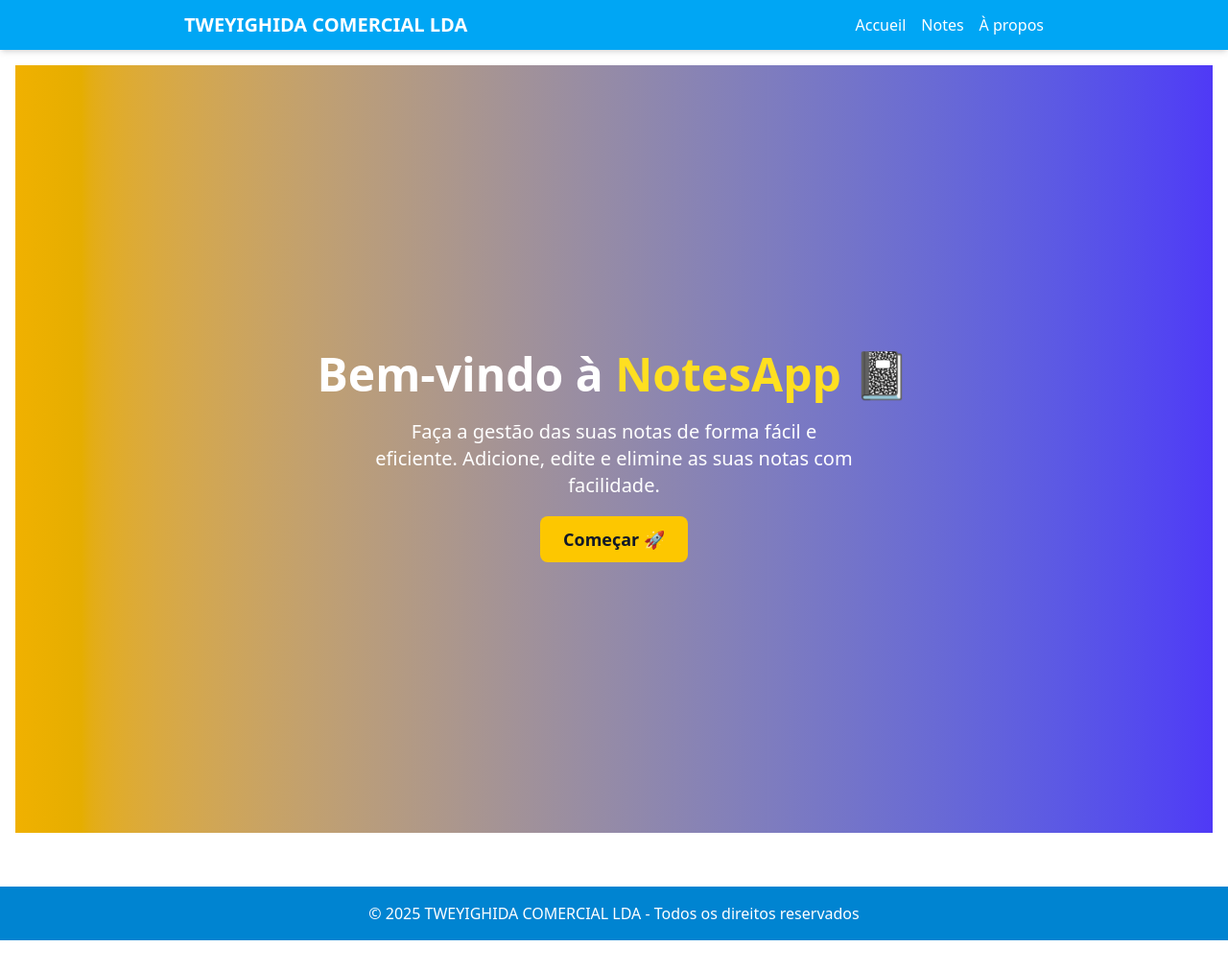
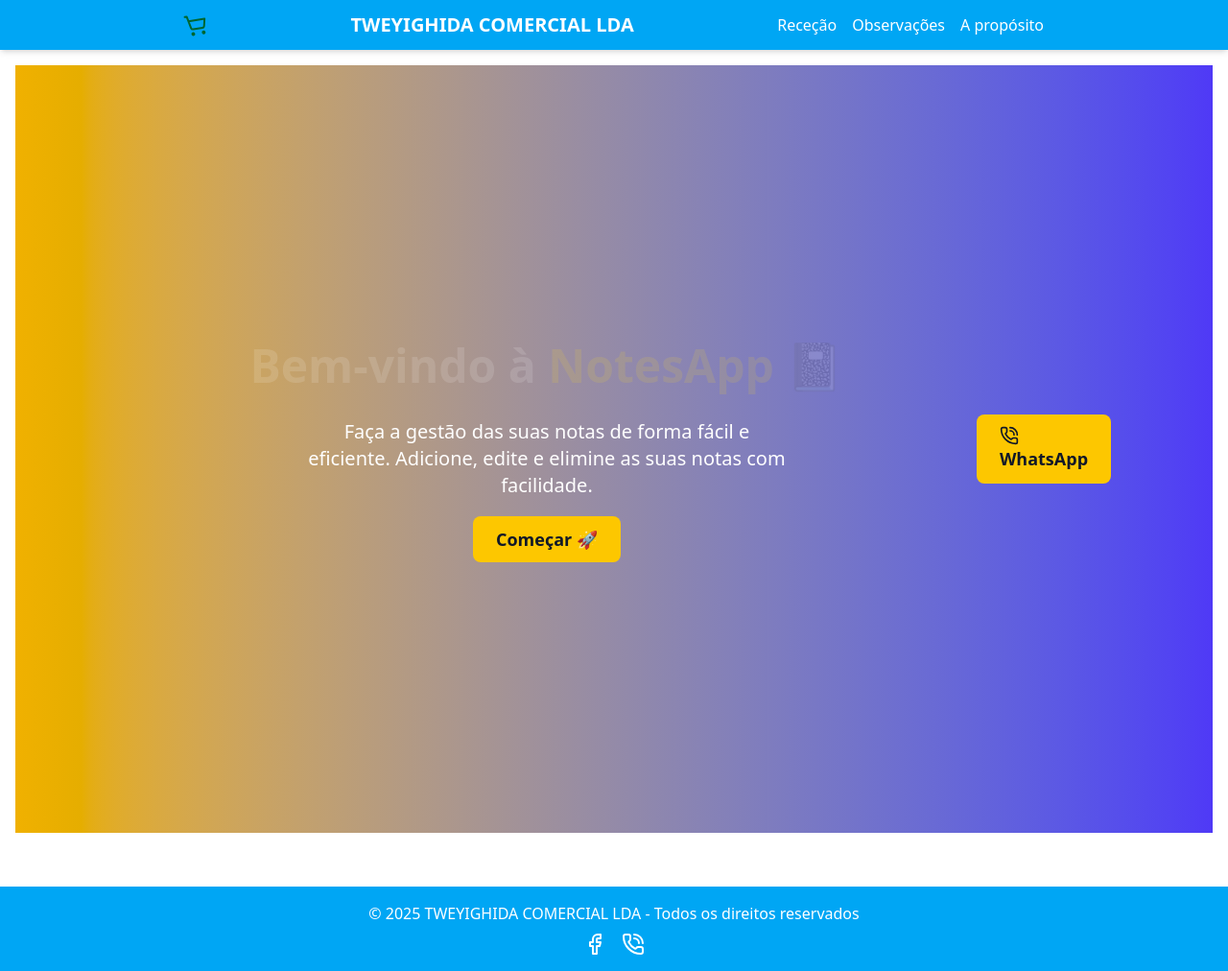
Before and after one commit to lamatmed/Tweighida, a Next.js app: page / in a window 1280 px wide. Shown: the whole page at 96% size. Before the commit the page ends 980 px from the top, so only its background shows below. Built offline with nearby package versions, Linux system fonts and the light colour scheme.

Commit message:
first commit traduit

```diff
--- a/package.json
+++ b/package.json
@@ -9,10 +9,15 @@
         "lint": "next lint"
     },
     "dependencies": {
+        "@emotion/react": "^11.14.0",
+        "@emotion/styled": "^11.14.0",
         "@fortawesome/fontawesome-free": "^6.7.2",
         "@fortawesome/fontawesome-svg-core": "^6.7.2",
+        "@mui/icons-material": "^6.4.7",
+        "@mui/material": "^6.4.7",
         "@tailwindcss/postcss": "^4.0.9",
         "appwrite": "^17.0.0",
+        "framer-motion": "^12.4.11",
         "jspdf": "^3.0.0",
         "jspdf-autotable": "^5.0.2",
         "lucide-react": "^0.476.0",
--- a/src/app/about/page.tsx
+++ b/src/app/about/page.tsx
@@ -20,7 +20,7 @@
   return (
     <div className="max-w-md md:max-w-4xl mx-auto p-6 md:p-12 bg-white shadow-md rounded-lg mt-10 md:mt-16">
       <h1 className="text-3xl md:text-4xl font-bold text-blue-600 mb-4">
-        Sobre nós NotesApp V1
+        Sobre nós NotesApp V1.0.0
       </h1>
       <p className="text-gray-700 leading-relaxed">
         NotesApp é um aplicativo simples e intuitivo que permite que você gerencie suas anotações com facilidade.
--- a/src/app/components/Footer.tsx
+++ b/src/app/components/Footer.tsx
@@ -1,10 +1,21 @@
+import { Facebook, PhoneCall } from "lucide-react";
+
 export default function Footer() {
   return (
-    <footer className="bg-sky-600 text-white text-center p-4 mt-10">
+    <footer className="bg-sky-500 text-white text-center p-4 mt-10">
       <div className="max-w-4xl mx-auto flex flex-col items-center">
         <p className="text-sm sm:text-base">
           © {new Date().getFullYear()} TWEYIGHIDA COMERCIAL LDA - Todos os direitos reservados
         </p>
+        {/* Icônes Réseaux Sociaux */}
+        <div className="flex space-x-4 mt-2">
+          <a href="https://www.facebook.com" target="_blank" rel="noopener noreferrer" className="hover:text-gray-300">
+            <Facebook size={24} />
+          </a>
+          <a href="https://wa.me/244939465408" target="_blank" rel="noopener noreferrer" className="hover:text-gray-300">
+            <PhoneCall size={24} />
+          </a>
+        </div>
       </div>
     </footer>
   );
--- a/src/app/components/Hero.tsx
+++ b/src/app/components/Hero.tsx
@@ -1,7 +1,8 @@
 'use client'
 import { useState, useEffect } from "react";
 import Loader from "./Loader";
-
+import { motion } from "framer-motion";
+import { PhoneCallIcon } from "lucide-react";
 export default function Hero() {
   const [loading, setLoading] = useState(true);
 
@@ -22,9 +23,15 @@
   return (
     <section className="relative w-full min-h-screen flex items-center justify-center text-center bg-gradient-to-r from-yellow-500 to-indigo-600 text-white px-4">
       <div className="w-full max-w-4xl px-6">
-        <h1 className="text-3xl sm:text-4xl md:text-5xl font-extrabold mb-4 leading-tight">
-          Bem-vindo à <span className="text-yellow-300">NotesApp</span> 📓
-        </h1>
+      <motion.h1
+  className="text-3xl sm:text-4xl md:text-5xl font-extrabold mb-4 leading-tight"
+  initial={{ y: -10, opacity: 0 }}
+  animate={{ y: 0, opacity: 1 }}
+  transition={{ duration: 0.8, ease: "easeInOut", repeat: Infinity, repeatType: "reverse" }}
+>
+  Bem-vindo à <span className="text-yellow-300">NotesApp</span> 📓
+</motion.h1>
+
         <p className="text-base sm:text-lg md:text-xl mb-7 max-w-lg mx-auto">
           Faça a gestão das suas notas de forma fácil e eficiente. Adicione, edite e elimine as suas notas com facilidade.
         </p>
@@ -34,7 +41,11 @@
         >
           Começar 🚀
         </a>
+
       </div>
+      <a href="https://wa.me/222301473" target="_blank" rel="noopener noreferrer" className="px-6 py-3 text-lg font-semibold bg-yellow-400 text-gray-900 rounded-lg transition-all transform hover:bg-yellow-500 hover:scale-105 active:scale-95">
+                    <PhoneCallIcon size={20} />WhatsApp
+                  </a>
     </section>
   );
 }
--- a/src/app/components/Navbar.tsx
+++ b/src/app/components/Navbar.tsx
@@ -1,13 +1,20 @@
 'use client'
 import { useState } from "react";
-import { Menu, X } from "lucide-react"; // Icônes pour le menu mobile
-
+import { FileText, Home, Info, Menu, ShoppingCartIcon, X } from "lucide-react"; // Icônes pour le menu mobile
+import { motion } from "framer-motion";
 export default function Navbar() {
   const [isOpen, setIsOpen] = useState(false);
 
   return (
     <nav className="bg-sky-500 text-white p-3 shadow-md">
       <div className="max-w-4xl mx-auto flex justify-between items-center">
+      <motion.div
+  animate={{ rotate: [0, 10, -10, 0] }}
+  transition={{ repeat: Infinity, duration: 1.5, ease: "easeInOut" }}
+>
+  <ShoppingCartIcon fontSize="large" className="text-green-800" />
+</motion.div>
+
         <h1 className="text-xl font-bold">TWEYIGHIDA COMERCIAL LDA</h1>
 
         {/* Bouton Menu pour mobile */}
@@ -20,19 +27,32 @@
 
         {/* Menu Desktop */}
         <ul className="hidden lg:flex space-x-4">
-          <li><a href="/" className="hover:underline">Accueil</a></li>
-          <li><a href="/notes" className="hover:underline">Notes</a></li>
-          <li><a href="/about" className="hover:underline">À propos</a></li>
+          <li><a href="/" className="hover:underline"> Receção</a></li>
+          <li><a href="/notes" className="hover:underline">Observações</a></li>
+          <li><a href="/about" className="hover:underline">A propósito</a></li>
         </ul>
       </div>
 
       {/* Menu Mobile */}
       {isOpen && (
-        <ul className="lg:hidden flex flex-col items-center space-y-3 mt-3">
-          <li><a href="/" className="hover:underline" onClick={() => setIsOpen(false)}>Receção</a></li>
-          <li><a href="/notes" className="hover:underline" onClick={() => setIsOpen(false)}>Observações</a></li>
-          <li><a href="/about" className="hover:underline" onClick={() => setIsOpen(false)}>A propósito</a></li>
-        </ul>
+       <ul className="lg:hidden flex flex-col items-center space-y-3 mt-3">
+       <li>
+         <a href="/" className="flex items-center gap-2 hover:underline" onClick={() => setIsOpen(false)}>
+           <Home size={20} /> Receção
+         </a>
+       </li>
+       <li>
+         <a href="/notes" className="flex items-center gap-2 hover:underline" onClick={() => setIsOpen(false)}>
+           <FileText size={15} /> Observações
+         </a>
+       </li>
+       <li>
+         <a href="/about" className="flex items-center gap-2 hover:underline" onClick={() => setIsOpen(false)}>
+           <Info size={15} /> A propósito
+         </a>
+       </li>
+     </ul>
+
       )}
     </nav>
   );
--- a/src/app/components/NewNoteForm.tsx
+++ b/src/app/components/NewNoteForm.tsx
@@ -1,6 +1,7 @@
 'use client'
 import { useState } from 'react'
 import { addNote } from '../actions/noteActions';
+import { PlusCircle } from 'lucide-react';
 
 const NewNoteForm = () => {
   const [content, setContent] = useState('')
@@ -58,12 +59,13 @@
   return (
     <div className="max-w-md mx-auto mt-5 p-4 bg-white rounded-lg shadow-md">
       {!showForm && (
-        <button
-          onClick={() => setShowForm(true)}
-          className="w-full bg-blue-500 text-white px-4 py-2 rounded-md hover:bg-blue-600 transition duration-200 text-sm"
-        >
-          Adicionar uma nota
-        </button>
+      <button
+      onClick={() => setShowForm(true)}
+      className="w-full bg-blue-500 text-white px-4 py-2 rounded-md hover:bg-blue-600 transition duration-200 text-sm flex items-center justify-center gap-2"
+    >
+      <PlusCircle size={20} /> Adicionar uma nota
+    </button>
+
       )}
 
       {showForm && (
--- a/src/app/components/NoteList.tsx
+++ b/src/app/components/NoteList.tsx
@@ -4,6 +4,7 @@
 import { client } from '@/utils/appwrite'
 import jsPDF from 'jspdf'
 import autoTable from 'jspdf-autotable'
+import { FileText, Printer } from 'lucide-react'
 
 
 export default function NoteList({ initialNotes }: { initialNotes: Note[] }) {
@@ -138,7 +139,7 @@
     const dateGeneration = now.toLocaleDateString();
     const timeGeneration = now.toLocaleTimeString(); // hh:mm:ss
 
-    doc.text(`Data de Geração: ${dateGeneration} ${timeGeneration} NotesApp V1`, 14, finalY + 40);
+    doc.text(`Data de Geração: ${dateGeneration} ${timeGeneration} NotesApp V1.0.0`, 14, finalY + 40);
 
     // ✅ Sauvegarde du PDF
     doc.save('notes.pdf');
@@ -151,11 +152,12 @@
         Total de Classificações : {notes.length}
       </h2>
       <button
-        onClick={generatePDF}
-        className="w-full bg-blue-500 text-white py-2 rounded hover:bg-blue-600"
-      >
-        Gerar Mapa de Classificações PDF
-      </button>
+  onClick={generatePDF}
+  className="w-full bg-blue-500 text-white py-2 rounded hover:bg-blue-600 flex items-center justify-center gap-2"
+>
+  <Printer size={18} /> Gerar Mapa PDF
+</button>
+
       <input
         type="text"
         placeholder="Numero Selo"
@@ -200,13 +202,19 @@
                   </>
                 ) : (
                   <>
-                    <h3 className="text-lg font-bold text-gray-800">{note.title}</h3>
-                    <p className="text-gray-700">{note.venda} kz</p>
-                    <p className="text-gray-700">{note.content}</p>
+                    <h3 className="text-lg font-bold text-gray-800">Selo: {note.title}</h3>
+                    <p className="text-green-700 font-bold">Vendas: {note.venda} kz</p>
+                    <p className="text-blue-700 font-bold">Localização: {note.content}</p>
                     {note.pdfurl && (
-                      <a href={note.pdfurl} target="_blank" rel="noopener noreferrer" className="block mt-2 text-blue-500 underline hover:text-blue-700">
-                       Descarregar o ficheiro PDF
-                      </a>
+                     <a
+                     href={note.pdfurl}
+                     target="_blank"
+                     rel="noopener noreferrer"
+                     className="block mt-2 text-blue-500 underline hover:text-blue-700 flex items-center gap-2"
+                   >
+                     <FileText size={18} /> Descarregar o ficheiro PDF
+                   </a>
+
                     )}
                   </>
                 )}
--- a/src/app/notes/page.tsx
+++ b/src/app/notes/page.tsx
@@ -1,3 +1,4 @@
+import { FileText, FileTextIcon } from "lucide-react";
 import { getNotesFromAppwrite } from "../actions/noteActions";
 import NewNoteForm from "../components/NewNoteForm";
 import NoteList from "../components/NoteList";
@@ -10,7 +11,7 @@
 <div className="min-h-screen bg-gray-100 flex flex-col items-center p-4 md:p-8">
   {/* En-tête responsive */}
   <header className="w-full max-w-sm md:max-w-2xl bg-blue-600 text-white text-center py-4 rounded-lg shadow-md">
-    <h1 className="text-2xl md:text-3xl font-bold">Observações</h1>
+    <h1 className="text-2xl md:text-3xl font-bold flex items-center "> <FileTextIcon size={40} />Observações</h1>
   </header>
 
   {/* Contenu principal responsive */}
```
Also changed, not shown: 1 other file (tests, documents, lock files or other folders).
